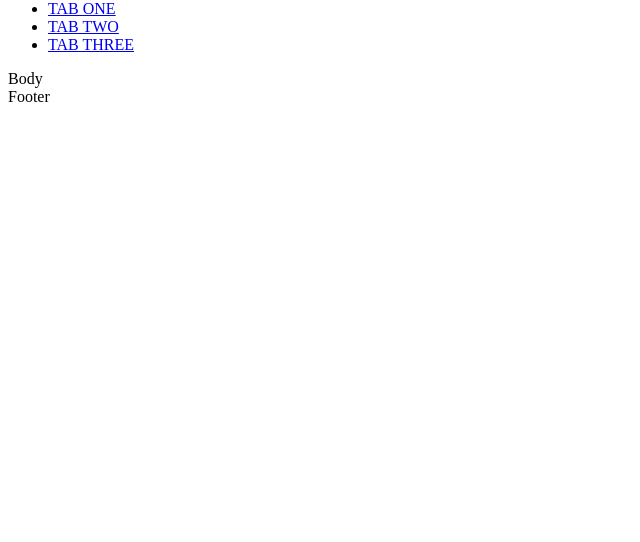
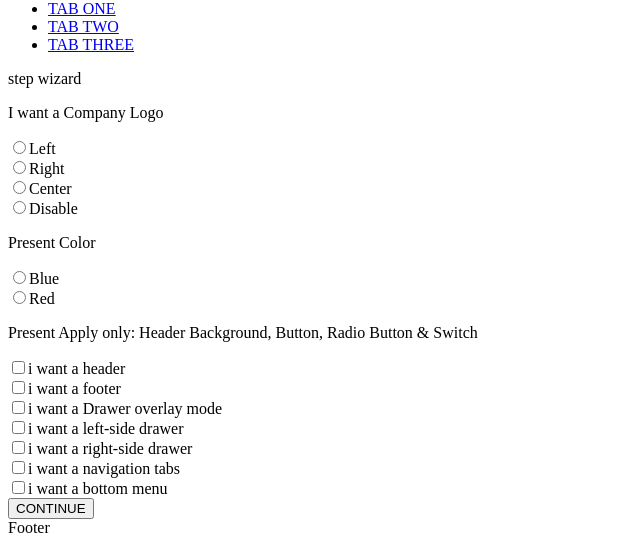
Before and after one commit to prudhviraj-793/Tigeen-Assignment, a React (Create React App) app: page / in a window 1280 px wide. Shown: the part 364-906 px from the top of the page, without its empty margins (0-640 px from the left). Before the commit the page ends 800 px from the top, so only its background shows below. Built offline with nearby package versions, Linux system fonts and the light colour scheme.

Commit message:
body layout

```diff
--- a/src/components/Body.js
+++ b/src/components/Body.js
@@ -1,9 +1,80 @@
-import React from 'react'
+import React from "react";
 
 function Body() {
   return (
-    <div>Body</div>
-  )
+    <div>
+      <div>step wizard</div>
+      <form action="">
+        <div>
+          <p>I want a Company Logo</p>
+          <div>
+            <input type="radio" name="logo" value="left" />
+            <label htmlFor="">Left</label>
+          </div>
+          <div>
+            <input type="radio" name="logo" value="right" />
+            <label htmlFor="">Right</label>
+          </div>
+          <div>
+            <input type="radio" name="logo" value="center" />
+            <label htmlFor="">Center</label>
+          </div>
+          <div>
+            <input type="radio" name="logo" value="disable" />
+            <label htmlFor="">Disable</label>
+          </div>
+        </div>
+        <div>
+          <p>Present Color</p>
+          <div>
+            <input type="radio" name="color" value="blue" />
+            <label htmlFor="">Blue</label>
+          </div>
+          <div>
+            <input type="radio" name="color" value="red" />
+            <label htmlFor="">Red</label>
+          </div>
+          <p>
+            Present Apply only: Header Background, Button, Radio Button & Switch
+          </p>
+        </div>
+        <div>
+          <div>
+            <input type="checkbox" name="" id="" />
+            <label htmlFor="">i want a header</label>
+          </div>
+          <div>
+            <input type="checkbox" name="" id="" />
+            <label htmlFor="">i want a footer</label>
+          </div>
+          <div>
+            <input type="checkbox" name="" id="" />
+            <label htmlFor="">i want a Drawer overlay mode</label>
+          </div>
+          <div>
+            <input type="checkbox" name="" id="" />
+            <label htmlFor="">i want a left-side drawer</label>
+          </div>
+          <div>
+            <input type="checkbox" name="" id="" />
+            <label htmlFor="">i want a right-side drawer</label>
+          </div>
+          <div>
+            <input type="checkbox" name="" id="" />
+            <label htmlFor="">i want a navigation tabs</label>
+          </div>
+          <div>
+            <input type="checkbox" name="" id="" />
+            <label htmlFor="">i want a bottom menu</label>
+          </div>
+        </div>
+        <div>
+          <button>CONTINUE</button>
+        </div>
+      </form>
+      <div></div>
+    </div>
+  );
 }
 
-export default Body
+export default Body;
```
